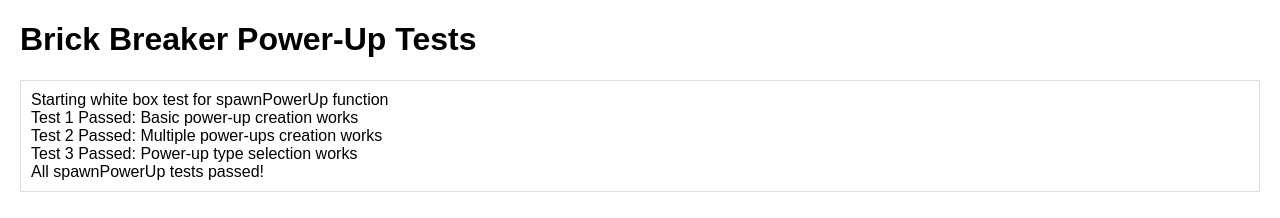
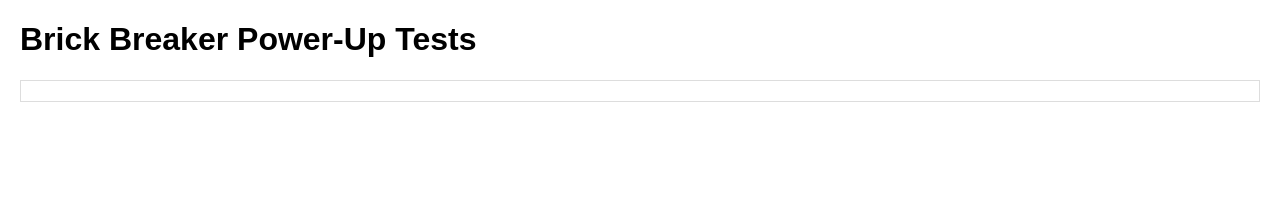
Before and after one commit to garyzhen704/cpsc_362_sp2025_group5, a plain HTML site: page brick-breaker/test.html in a window 1280 px wide. Drawn offline with Linux system fonts and the light colour scheme.

Commit message:
Fix test file for brick_breaker

```diff
--- a/brick-breaker/brick_breaker_powerup_test.js
+++ /dev/null
@@ -1,80 +0,0 @@
-// brick_breaker_powerup_test.js
-
-// This is a white box unit test for the spawnPowerUp function
-
-// Mock the minimum required elements from the original game
-const powerUpTypes = ["paddleWidth", "extraBall", "extraLife", "tripleBall"];
-let powerUps = [];
-
-// Import the spawnPowerUp function (copied from the original code)
-function spawnPowerUp(x, y) {
-  const type = powerUpTypes[Math.floor(Math.random() * powerUpTypes.length)];
-  powerUps.push({x: x, y: y, type: type});
-}
-
-// White box test for spawnPowerUp
-function testSpawnPowerUp() {
-  console.log("Starting white box test for spawnPowerUp function");
-
-  // Clear any existing power-ups
-  powerUps = [];
-
-  // Test coordinates
-  const testX = 150;
-  const testY = 100;
-
-  // Test 1: Basic functionality
-  spawnPowerUp(testX, testY);
-  console.assert(powerUps.length === 1, "Test 1 Failed: Power-up not added to array");
-  console.assert(powerUps[0].x === testX, "Test 1 Failed: X position incorrect");
-  console.assert(powerUps[0].y === testY, "Test 1 Failed: Y position incorrect");
-  console.assert(powerUpTypes.includes(powerUps[0].type), "Test 1 Failed: Invalid power-up type");
-  console.log("Test 1 Passed: Basic power-up creation works");
-
-  // Test 2: Multiple power-ups
-  powerUps = [];
-  for (let i = 0; i < 10; i++) {
-    spawnPowerUp(testX + i*10, testY + i*5);
-  }
-  console.assert(powerUps.length === 10, "Test 2 Failed: Not all power-ups created");
-  for (let i = 0; i < 10; i++) {
-    console.assert(powerUps[i].x === testX + i*10, `Test 2 Failed: Power-up ${i} has incorrect X position`);
-    console.assert(powerUps[i].y === testY + i*5, `Test 2 Failed: Power-up ${i} has incorrect Y position`);
-  }
-  console.log("Test 2 Passed: Multiple power-ups creation works");
-
-  // Test 3: Type distribution test
-  powerUps = [];
-
-  // Mock Math.random to test type selection logic
-  const originalRandom = Math.random;
-  const mockRandomValues = [0, 0.25, 0.5, 0.75]; // Values to select each type
-  let randomIndex = 0;
-
-  Math.random = function() {
-    return mockRandomValues[randomIndex++ % mockRandomValues.length];
-  };
-
-  // Create one of each type
-  for (let i = 0; i < 4; i++) {
-    spawnPowerUp(testX, testY);
-  }
-
-  // Verify each type was created
-  const typeCounts = {};
-  powerUpTypes.forEach(type => typeCounts[type] = 0);
-
-  powerUps.forEach(pu => typeCounts[pu.type]++);
-
-  let allTypesCreated = powerUpTypes.every(type => typeCounts[type] === 1);
-  console.assert(allTypesCreated, "Test 3 Failed: Not all power-up types were created");
-  console.log("Test 3 Passed: Power-up type selection works");
-
-  // Restore original Math.random
-  Math.random = originalRandom;
-
-  console.log("All spawnPowerUp tests passed!");
-}
-
-// Run the test
-testSpawnPowerUp();
```
Also changed, not shown: static/brick_breaker_test.js (+0 -18 lines), templates/brick_breaker.html (+1 -1 lines).
